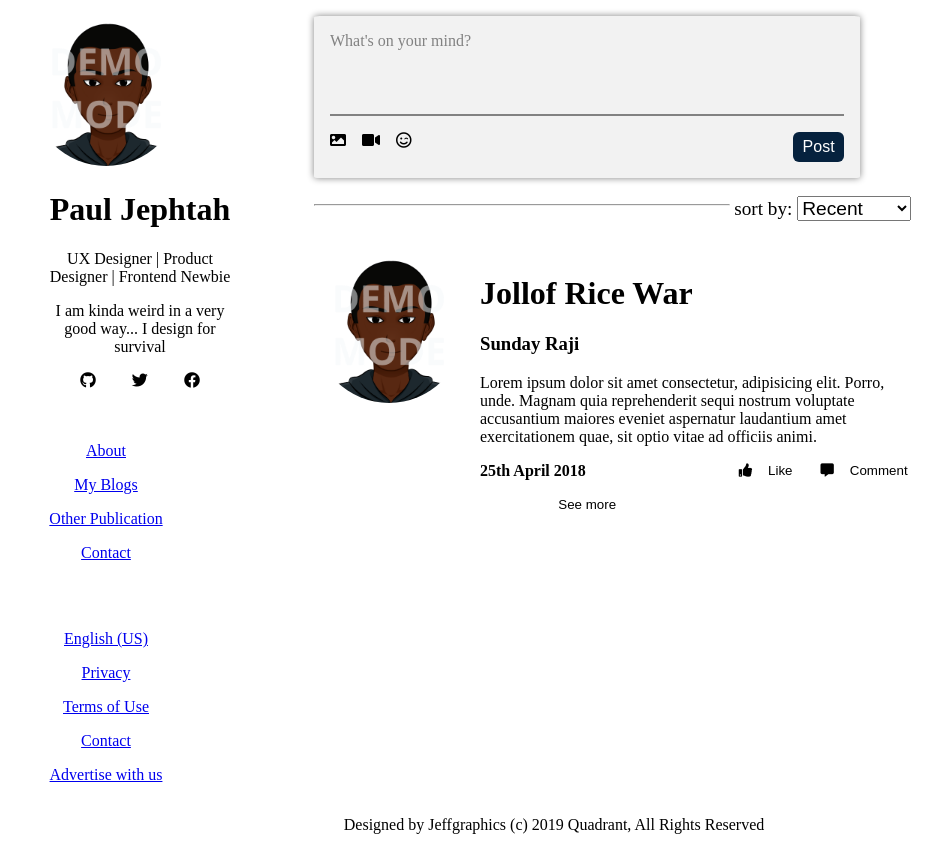
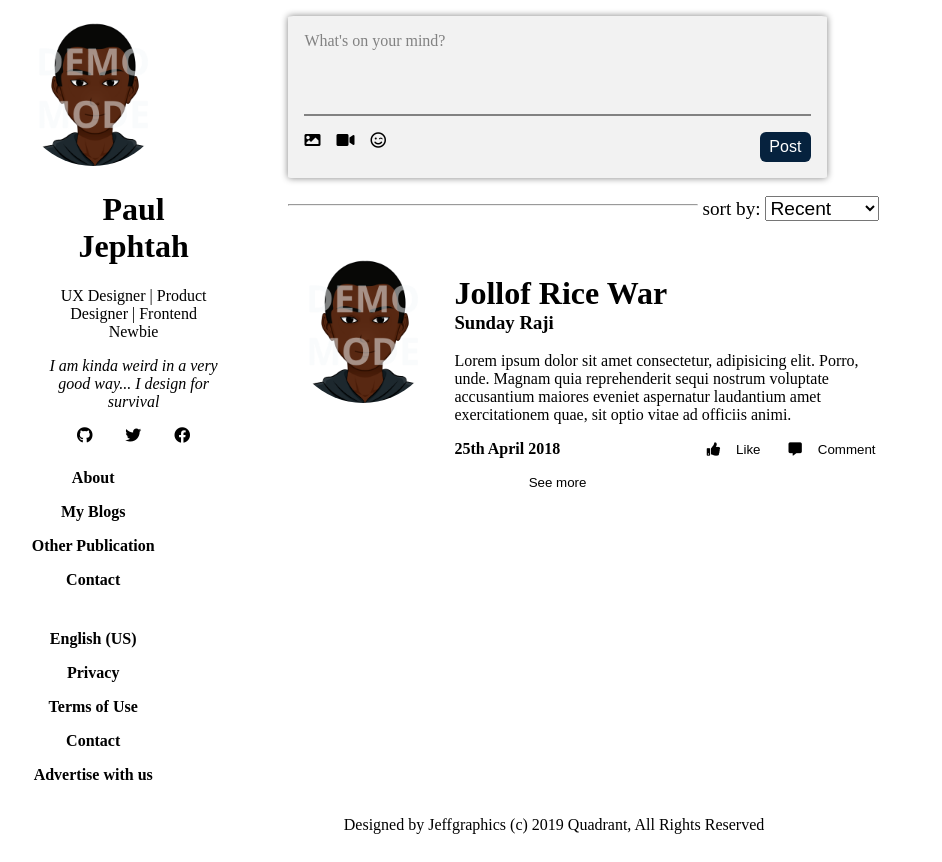
Before and after one commit to hng5-blog-task/blog-task, a PHP site: page /profile.php in a window 1280 px wide. Shown: the part 30-892 px from the top of the page, without its empty margins (86-1028 px from the left). Run offline with PHP 8.4, Linux system fonts and the light colour scheme; some libraries are stand-ins or nearby versions.

Commit message:
adjust css for profilepage.php

```diff
--- a/css/theme1.css
+++ b/css/theme1.css
@@ -23,7 +23,7 @@ body {
 }
 
 .sidebar {
-  width: 30%;
+  width: 28%;
   height: 100vh;
   display: flex;
   flex-direction: column;
@@ -34,7 +34,7 @@ body {
 }
 
 .main {
-  width: 69%;
+  width: 68%;
   height: 100vh;
   display: flex;
   flex-direction: column;
@@ -70,6 +70,14 @@ body {
 .postDetails {
   margin-left: 1em;
   max-width: 50%;
+}
+
+.postDetails > h1 {
+  margin-bottom: 0;
+}
+
+.postDetails > h3 {
+  margin-top: 0;
 }
 
 .socialIcons {
@@ -154,13 +162,27 @@ hr {
   margin-left: 130px;
 }
 
-/* .profileAbout {
-    text-decoration:
-} */
+.profileAbout {
+  font-style: italic;
+}
+
+.morePostsContainer {
+  display: flex;
+  justify-content: center;
+  width: 65%;
+  margin-left: 5em;
+}
 
 .morePosts {
   background: none;
   border: none;
   width: 63%;
   margin-top: 1rem;
+  cursor: pointer;
 }
+.navigation a,
+.quick-links a {
+  color: #000000;
+  text-decoration: none;
+  font-weight: bold;
+}
--- a/profile.php
+++ b/profile.php
@@ -86,7 +86,7 @@
             <div class="postFooter">
               <div class="postDate">25th April 2018</div>
               <div class="postActions">
-                <button><i class="fas fa-thumbs-up"></i>Like</buton>
+                <button><i class="fas fa-thumbs-up"></i>Like</button>
                   <button><i class="fas fa-comment-alt"></i>Comment</button>
               </div>
             </div>
```
